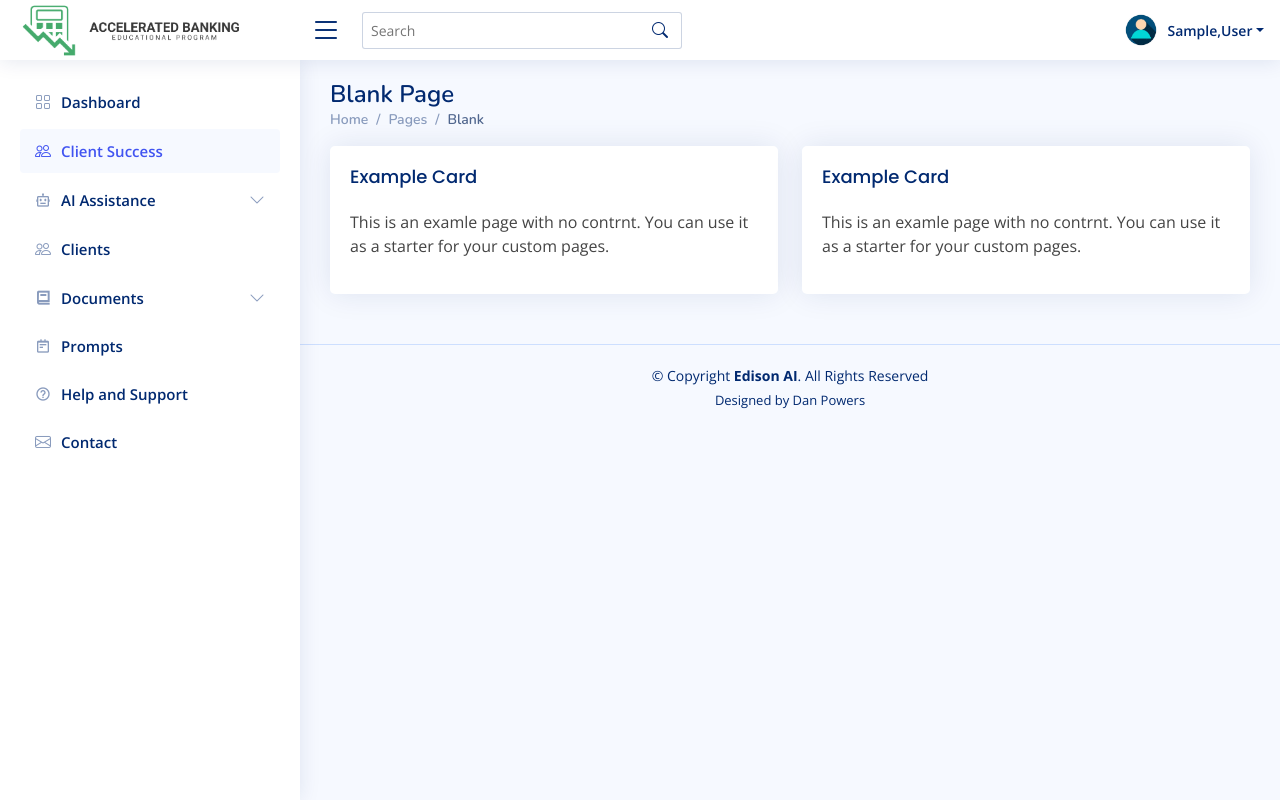
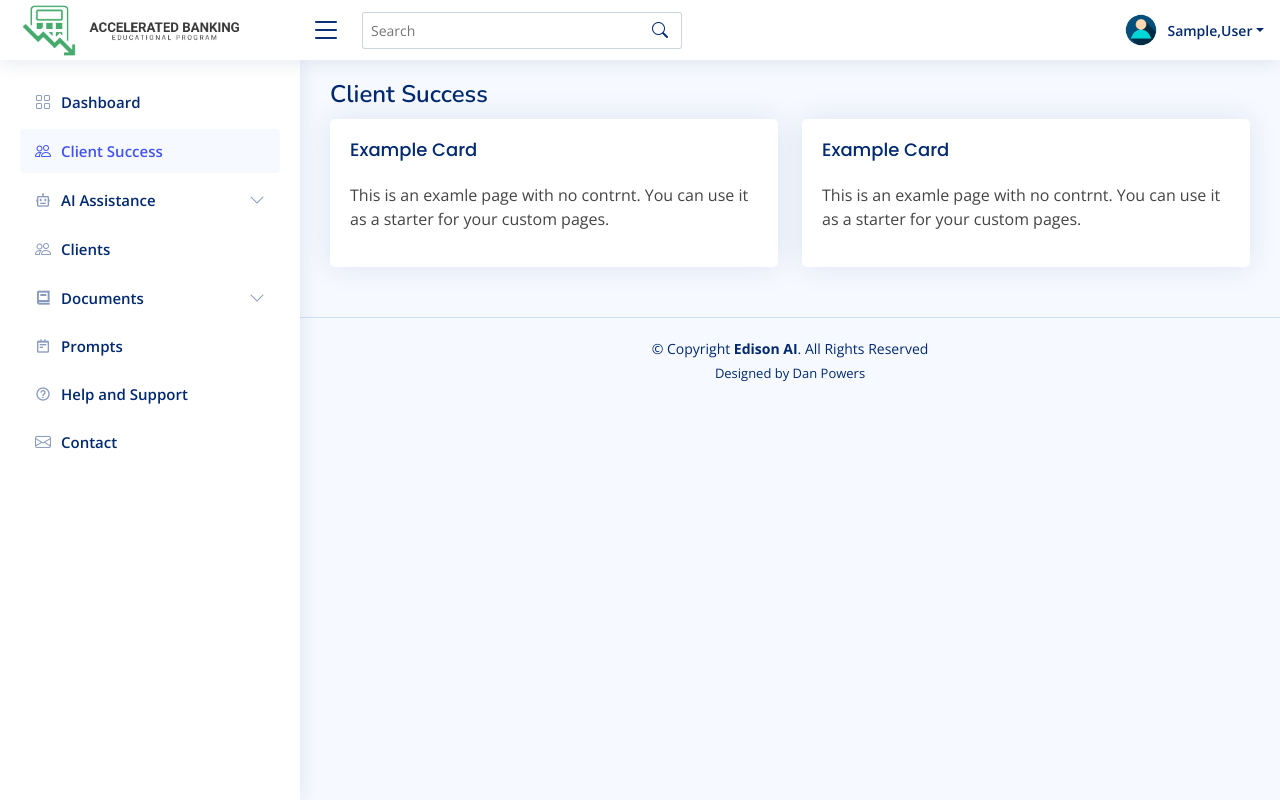
Before and after one commit to NazarKhlopeniuk/accelerated-banking, a Django app: page /ai in a window 1280 px wide. Run offline with Django 4.2, Linux system fonts and the light colour scheme; the visitor is signed in with stand-in values (Sample User, id 1); some libraries are stand-ins or nearby versions.

```diff
--- a/pdfchat/templates/ai.html
+++ b/pdfchat/templates/ai.html
@@ -5,41 +5,29 @@
 <main id="main" class="main">
 
   <div class="pagetitle">
-    <h1>Blank Page</h1>
-    <nav>
-      <ol class="breadcrumb">
-        <li class="breadcrumb-item"><a href="index.html">Home</a></li>
-        <li class="breadcrumb-item">Pages</li>
-        <li class="breadcrumb-item active">Blank</li>
-      </ol>
-    </nav>
+    <h1>Client Success</h1>
   </div><!-- End Page Title -->
 
   <section class="section">
     <div class="row">
       <div class="col-lg-6">
-
         <div class="card">
           <div class="card-body">
             <h5 class="card-title">Example Card</h5>
             <p>This is an examle page with no contrnt. You can use it as a starter for your custom pages.</p>
           </div>
         </div>
-
       </div>
 
       <div class="col-lg-6">
-
         <div class="card">
           <div class="card-body">
             <h5 class="card-title">Example Card</h5>
             <p>This is an examle page with no contrnt. You can use it as a starter for your custom pages.</p>
           </div>
         </div>
-
       </div>
     </div>
   </section>
-
 </main>
 {% endblock %}
```
